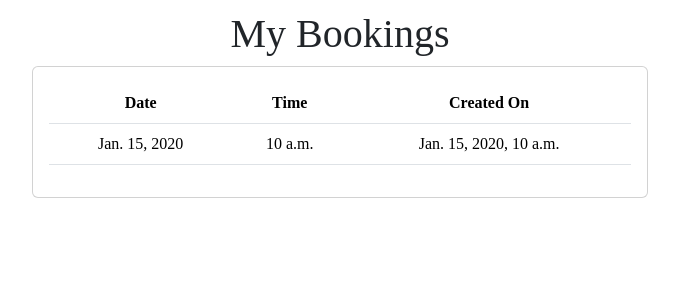
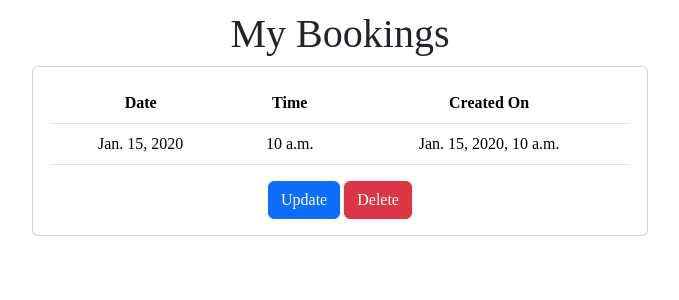
Before and after one commit to annatolchynska/WEvolve, a Django app: template templates/useraccount.html in a window 1280 px wide. Shown: the part 41-341 px from the top of the page, without its empty margins (300-979 px from the left). Run offline with Django 3.2, Linux system fonts and the light colour scheme; the template is opened without the code that fills it: values that come from a table or form of the project are taken from there, others are empty; tables that the repository leaves empty hold one stand-in row (values such as "Sample post"); some libraries are stand-ins or nearby versions; some web fonts are replaced.

Commit message:
Add edit/delete function to user's appts.

```diff
--- a/templates/useraccount.html
+++ b/templates/useraccount.html
@@ -87,6 +87,9 @@
               </table>
             </div>
           </div>
+          <a href="/edit_booking/{{ booking.id }}" class="btn btn-primary">Update</a>
+          <a href="/delete/{{ booking.id }}" class="btn btn-danger"
+            onclick="return confirm('Are you sure you want to delete? This can not be undone.')">Delete</a>
         </div>
       </div>
       {% endfor %}
```
